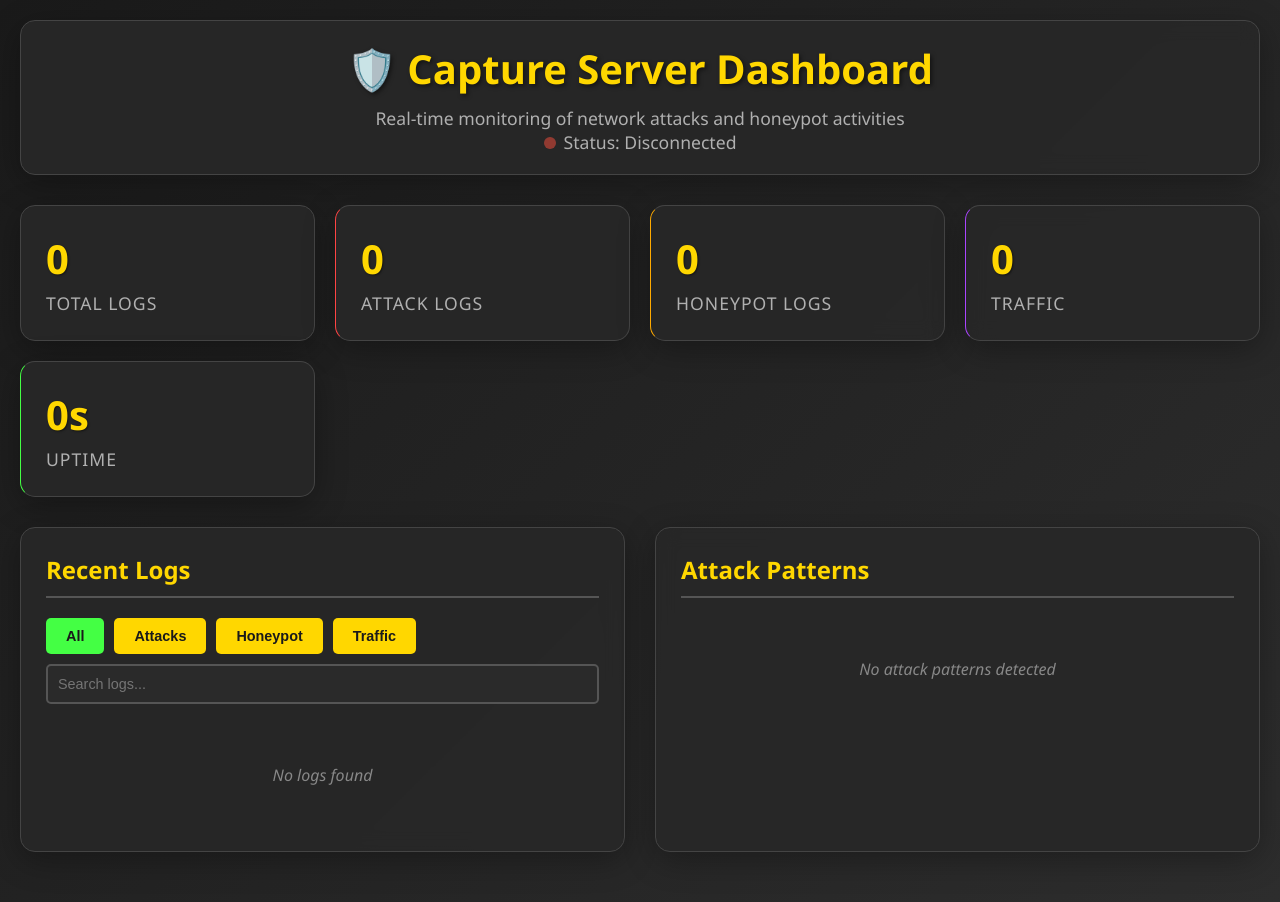
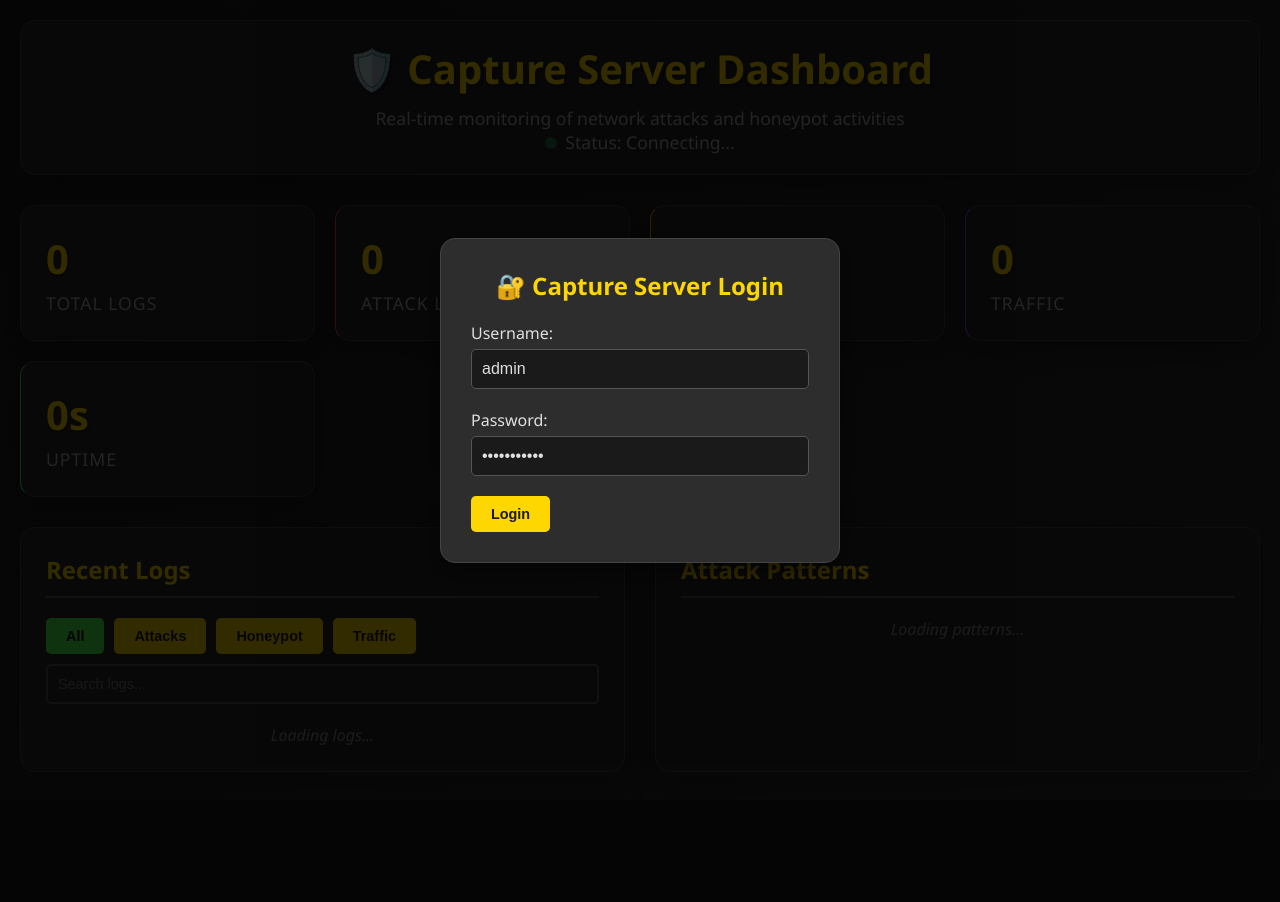
Before and after one commit to LeHTVy/sensor_monitor, a Flask app: page / in a window 1280 px wide. After the commit the page ends 745 px from the top, so only its background shows below. Run offline with Flask 3, Linux system fonts and the light colour scheme; data that the repository does not hold is empty.

Commit message:
Update Security Layer

```diff
--- a/capture/receiver.py
+++ b/capture/receiver.py
@@ -183,6 +183,30 @@
 def index():
     """Main dashboard page"""
     return render_template('index.html')
+
+@app.route('/api/auth/login', methods=['POST'])
+def login():
+    """Login endpoint to get API key"""
+    data = request.get_json()
+    username = data.get('username', '')
+    password = data.get('password', '')
+
+    # Simple authentication (in production, use proper user management)
+    if username == 'admin' and password == 'capture2024':
+        api_key = security.app.config['CAPTURE_API_KEY']
+        jwt_token = security.generate_jwt_token('admin')
+
+        return jsonify({
+            'success': True,
+            'api_key': api_key,
+            'jwt_token': jwt_token,
+            'message': 'Login successful'
+        })
+
+    return jsonify({
+        'success': False,
+        'message': 'Invalid credentials'
+    }), 401
 
 @app.route('/api/health')
 def health():
--- a/capture/templates/index.html
+++ b/capture/templates/index.html
@@ -368,6 +368,60 @@
             padding: 40px;
         }
 
+        /* Login Modal Styles */
+        .modal {
+            position: fixed;
+            top: 0;
+            left: 0;
+            width: 100%;
+            height: 100%;
+            background: rgba(0, 0, 0, 0.8);
+            display: flex;
+            justify-content: center;
+            align-items: center;
+            z-index: 1000;
+        }
+
+        .modal-content {
+            background: #2d2d2d;
+            padding: 30px;
+            border-radius: 15px;
+            box-shadow: 0 8px 32px rgba(0, 0, 0, 0.5);
+            border: 1px solid #444;
+            min-width: 400px;
+        }
+
+        .modal-content h2 {
+            color: #ffd700;
+            text-align: center;
+            margin-bottom: 20px;
+        }
+
+        .form-group {
+            margin-bottom: 20px;
+        }
+
+        .form-group label {
+            display: block;
+            margin-bottom: 5px;
+            color: #e0e0e0;
+        }
+
+        .form-group input {
+            width: 100%;
+            padding: 10px;
+            border: 1px solid #555;
+            border-radius: 5px;
+            background: #1a1a1a;
+            color: #e0e0e0;
+            font-size: 16px;
+        }
+
+        .form-group input:focus {
+            outline: none;
+            border-color: #ffd700;
+        }
+
         .status-indicator {
             display: inline-block;
             width: 12px;
@@ -462,6 +516,71 @@
         let currentFilter = 'all';
         let logs = [];
         let patterns = [];
+        let apiKey = null;
+        let isAuthenticated = false;
+
+        // Authentication functions
+        function showLoginModal() {
+            const modal = document.createElement('div');
+            modal.className = 'modal';
+            modal.innerHTML = `
+                <div class="modal-content">
+                    <h2>🔐 Capture Server Login</h2>
+                    <form id="loginForm">
+                        <div class="form-group">
+                            <label for="username">Username:</label>
+                            <input type="text" id="username" value="admin" required>
+                        </div>
+                        <div class="form-group">
+                            <label for="password">Password:</label>
+                            <input type="password" id="password" value="capture2024" required>
+                        </div>
+                        <button type="submit" class="btn btn-primary">Login</button>
+                    </form>
+                </div>
+            `;
+            document.body.appendChild(modal);
+
+            document.getElementById('loginForm').addEventListener('submit', handleLogin);
+        }
+
+        function handleLogin(e) {
+            e.preventDefault();
+            const username = document.getElementById('username').value;
+            const password = document.getElementById('password').value;
+
+            fetch('/api/auth/login', {
+                method: 'POST',
+                headers: {
+                    'Content-Type': 'application/json'
+                },
+                body: JSON.stringify({ username, password })
+            })
+            .then(response => response.json())
+            .then(data => {
+                if (data.success) {
+                    apiKey = data.api_key;
+                    isAuthenticated = true;
+                    localStorage.setItem('capture_api_key', apiKey);
+                    document.querySelector('.modal').remove();
+                    loadDashboard();
+                    setInterval(autoRefresh, 2000); // Start auto-refresh
+                } else {
+                    alert('Login failed: ' + data.message);
+                }
+            })
+            .catch(error => {
+                console.error('Login error:', error);
+                alert('Login failed: ' + error.message);
+            });
+        }
+
+        function getAuthHeaders() {
+            if (!apiKey) return {};
+            return {
+                'X-API-Key': apiKey
+            };
+        }
 
         // Format timestamp with current timezone
         function formatTimestamp(timestamp) {
@@ -496,8 +615,16 @@
 
         // Update statistics
         function updateStats() {
-            fetch('/api/stats')
-                .then(response => response.json())
+            fetch('/api/stats', {
+                headers: getAuthHeaders()
+            })
+                .then(response => {
+                    if (response.status === 401) {
+                        showLoginModal();
+                        return;
+                    }
+                    return response.json();
+                })
                 .then(data => {
                     document.getElementById('totalLogs').textContent = data.stats.total_logs_received;
                     document.getElementById('attackLogs').textContent = data.stats.attack_logs;
@@ -551,8 +678,16 @@
 
             console.log(`🔄 Loading logs from: ${url}`);
 
-            fetch(url)
-                .then(response => response.json())
+            fetch(url, {
+                headers: getAuthHeaders()
+            })
+                .then(response => {
+                    if (response.status === 401) {
+                        showLoginModal();
+                        return;
+                    }
+                    return response.json();
+                })
                 .then(data => {
                     logs = data.logs || [];
                     console.log(`📊 Loaded ${logs.length} logs from Kafka`);
@@ -715,8 +850,16 @@
                 return;
             }
 
-            fetch(`/api/logs/search?q=${encodeURIComponent(query)}&type=${currentFilter}`)
-                .then(response => response.json())
+            fetch(`/api/logs/search?q=${encodeURIComponent(query)}&type=${currentFilter}`, {
+                headers: getAuthHeaders()
+            })
+                .then(response => {
+                    if (response.status === 401) {
+                        showLoginModal();
+                        return;
+                    }
+                    return response.json();
+                })
                 .then(data => {
                     logs = data.logs || [];
                     displayLogs();
@@ -728,8 +871,16 @@
 
         // Load attack patterns
         function loadPatterns() {
-            fetch('/api/attack-patterns')
-                .then(response => response.json())
+            fetch('/api/attack-patterns', {
+                headers: getAuthHeaders()
+            })
+                .then(response => {
+                    if (response.status === 401) {
+                        showLoginModal();
+                        return;
+                    }
+                    return response.json();
+                })
                 .then(data => {
                     patterns = data.patterns || [];
                     displayPatterns();
@@ -905,20 +1056,33 @@
             return signatures[log.attack_tool] || 'Unknown attack pattern detected';
         }
 
-        // Auto-refresh
-        function autoRefresh() {
+        function loadDashboard() {
             updateStats();
             loadLogs();
             loadPatterns();
+        }
 
-            // Log current activity for monitoring
-            console.log(`🔄 Dashboard refreshed at ${new Date().toLocaleString()}`);
+        // Auto-refresh
+        function autoRefresh() {
+            if (isAuthenticated) {
+                loadDashboard();
+                // Log current activity for monitoring
+                console.log(`🔄 Dashboard refreshed at ${new Date().toLocaleString()}`);
+            }
         }
 
         // Initialize
         document.addEventListener('DOMContentLoaded', function() {
-            autoRefresh();
-            setInterval(autoRefresh, 2000); // Refresh every 2 seconds for real-time updates
+            // Check if already authenticated
+            const savedApiKey = localStorage.getItem('capture_api_key');
+            if (savedApiKey) {
+                apiKey = savedApiKey;
+                isAuthenticated = true;
+                loadDashboard();
+                setInterval(autoRefresh, 2000); // Refresh every 2 seconds for real-time updates
+            } else {
+                showLoginModal();
+            }
         });
     </script>
 </body>
```
